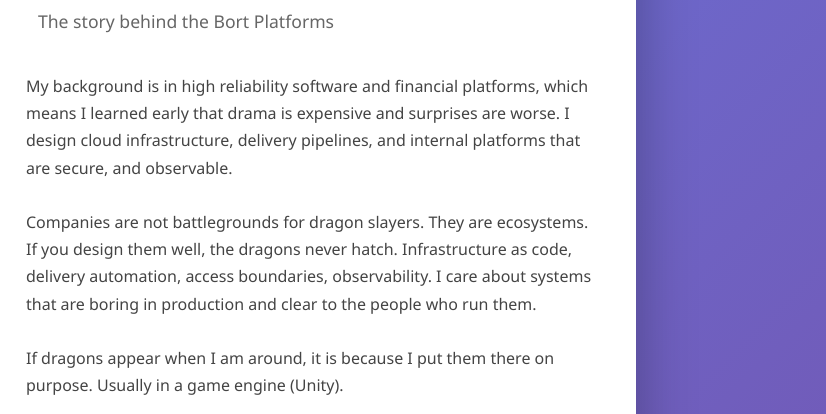
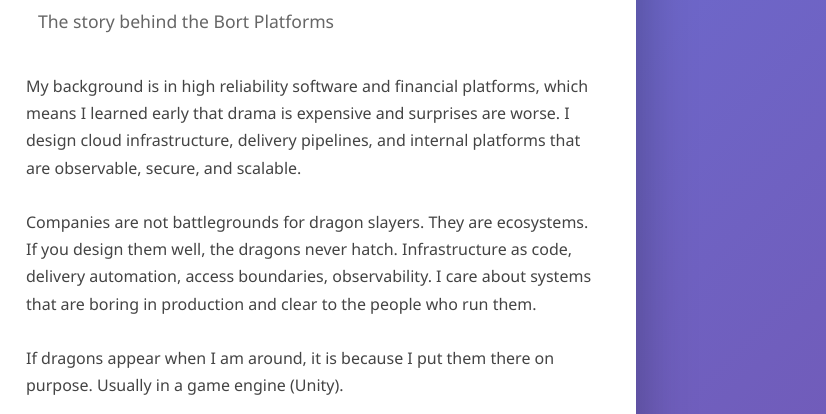
Before and after one commit to michaeltroyjr/bort-platform-iac, a plain HTML site: page homepage/biography.html in a window 1280 px wide. Shown: the part 144-558 px from the top of the page, 454-1280 px from the left. Drawn offline with Linux system fonts and the light colour scheme.

Commit message:
Update biography to enhance clarity and readability of professional background

```diff
--- a/homepage/biography.html
+++ b/homepage/biography.html
@@ -32,7 +32,7 @@
             <img src="profile.jpg" alt="Profile photo">
             <div class="summary">
                 <p>
-My background is in high reliability software and financial platforms, which means I learned early that drama is expensive and surprises are worse. I design cloud infrastructure, delivery pipelines, and internal platforms that are secure, and observable.
+My background is in high reliability software and financial platforms, which means I learned early that drama is expensive and surprises are worse. I design cloud infrastructure, delivery pipelines, and internal platforms that are observable, secure, and scalable.
 <br><br>
 Companies are not battlegrounds for dragon slayers. They are ecosystems. If you design them well, the dragons never hatch.
 Infrastructure as code, delivery automation, access boundaries, observability. I care about systems that are boring in production and clear to the people who run them.
```
